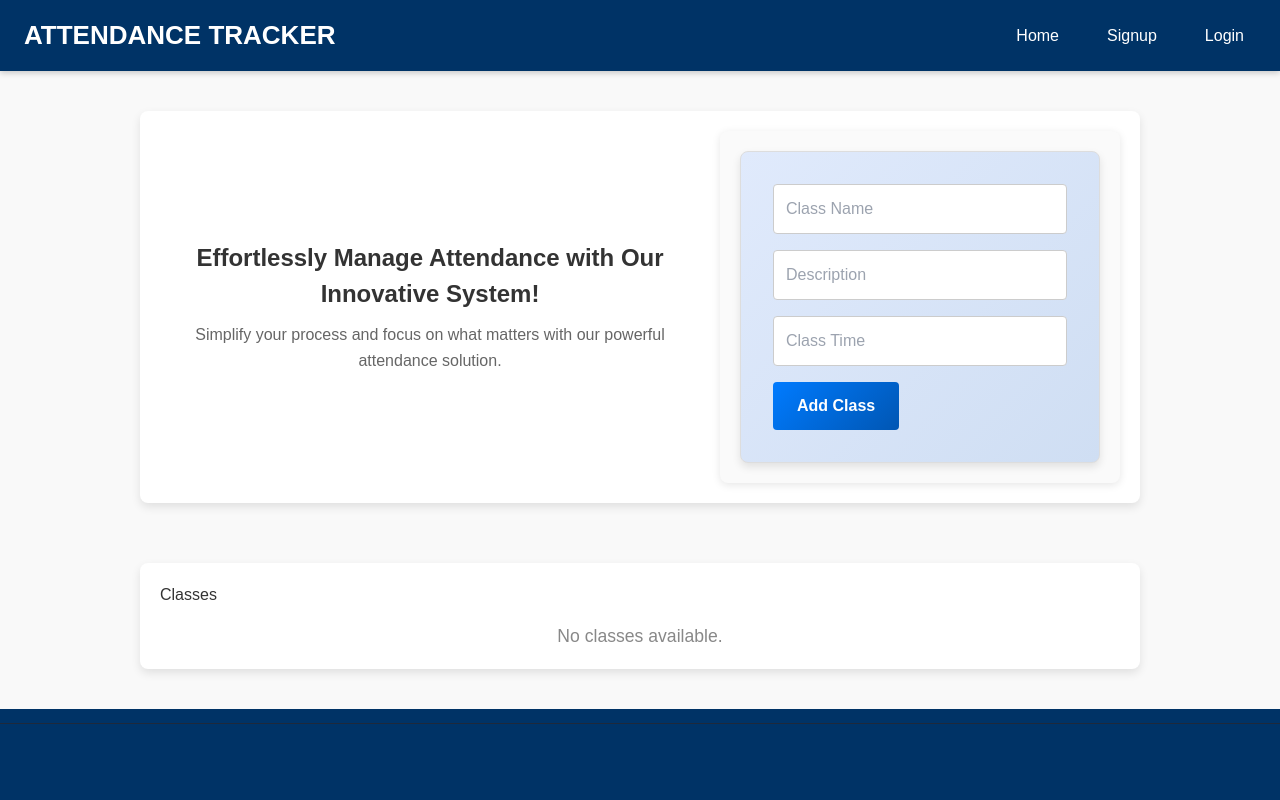
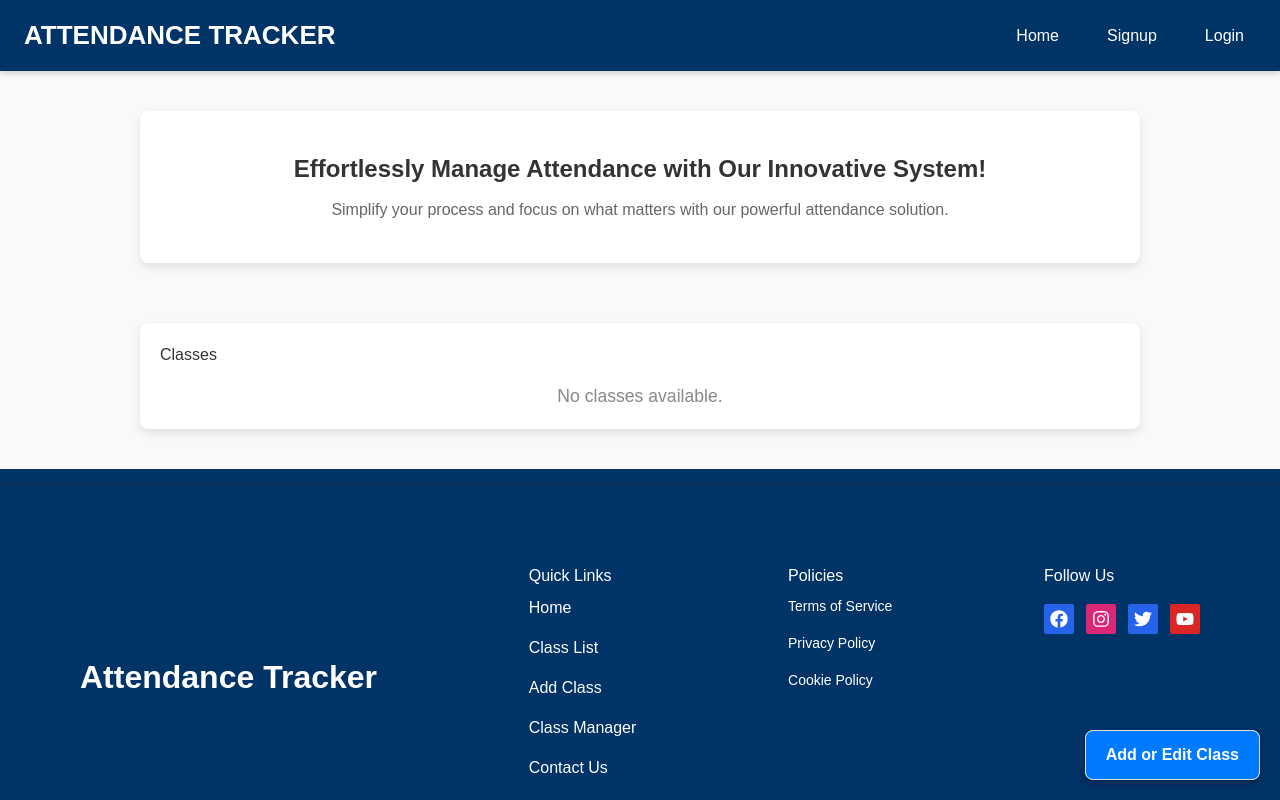
Before and after one commit to Pujarani06052001/attendance-tracker-frontend, a React (Vite) app: page /ClassManager in a window 1280 px wide. Shown: the top 800 px of the page. Built offline with nearby package versions, Linux system fonts and the light colour scheme.

Commit message:
Centered the form in the middle of the screen

```diff
--- a/src/components/ClassManager.css
+++ b/src/components/ClassManager.css
@@ -21,19 +21,19 @@
   padding: 20px;
   border-radius: 8px;
   box-shadow: 0 4px 10px rgba(0, 0, 0, 0.1);
-  align-items: center; /* Center items vertically */
+  align-items: center;
 }
 
 /* Centered text section with vertical centering */
 .class-manager-text {
   flex: 1;
-  text-align: center; /* Center text horizontally */
+  text-align: center;
   display: flex;
   flex-direction: column;
   align-items: center;
-  justify-content: center; /* Center text vertically */
-  height: 100%; /* Ensures full height usage for centering */
-  padding: 20px 0; /* Add vertical padding */
+  justify-content: center;
+  height: 100%;
+  padding: 20px 0;
 }
 
 .class-manager-text h4 {
@@ -85,7 +85,7 @@ form {
   display: flex;
   flex-direction: column;
   gap: 10px;
-  width: 100%; /* Make form take up full width of container */
+  width: 100%;
 }
 
 input, button {
@@ -117,3 +117,58 @@ button:hover {
     padding-right: 0;
   }
 }
+
+
+/* Centered Form Styles */
+.form-container {
+  display: none;
+  position: fixed;
+  top: 50%;
+  left: 50%;
+  transform: translate(-50%, -50%);
+  width: 90%;
+  max-width: 400px;
+  background-color: white;
+  padding: 20px;
+  box-shadow: 0 4px 15px rgba(0, 0, 0, 0.1);
+  z-index: 1000;
+  border-radius: 8px;
+}
+
+.form-container.active {
+  display: block;
+}
+
+
+.modal-overlay {
+  display: none;
+  position: fixed;
+  top: 0;
+  left: 0;
+  width: 100%;
+  height: 100%;
+  background: rgba(0, 0, 0, 0.5);
+  z-index: 999;
+}
+
+.modal-overlay.active {
+  display: block;
+}
+
+.open-form-button {
+  position: fixed;
+  bottom: 20px;
+  right: 20px;
+  padding: 12px 20px;
+  background-color: #007bff;
+  color: white;
+  font-weight: 600;
+  border-radius: 8px;
+  cursor: pointer;
+  box-shadow: 0 4px 6px rgba(0, 0, 0, 0.1);
+  z-index: 1001;
+}
+
+.open-form-button:hover {
+  background-color: #0056b3;
+}
--- a/src/components/ClassManager.jsx
+++ b/src/components/ClassManager.jsx
@@ -1,3 +1,147 @@
+
+// import React, { useState, useEffect } from 'react';
+// import ClassForm from './ClassForm';
+// import ClassList from './ClassList';
+// import axios from 'axios';
+// import './ClassManager.css';
+
+// const ClassManager = () => {
+//   const [classes, setClasses] = useState([]);
+//   const [currentClass, setCurrentClass] = useState(null);
+//   const [loading, setLoading] = useState(true);
+
+//   // Retrieve the token from localStorage
+//   const token = localStorage.getItem('token');
+//   console.log('Token:', token); // Debugging
+
+//   // Check token expiration and handle logout
+//   const checkTokenExpiration = () => {
+//     if (token) {
+//       const base64Url = token.split('.')[1];
+//       const decodedValue = JSON.parse(atob(base64Url));
+//       const currentTime = Math.floor(Date.now() / 1000); // Current time in seconds
+//       if (decodedValue.exp < currentTime) {
+//         console.warn('Token expired. Logging out...');
+//         localStorage.removeItem('token');
+//         window.location.href = '/login'; // Redirect to login page
+//       }
+//     }
+//   };
+
+//   useEffect(() => {
+//     checkTokenExpiration();
+//     fetchClasses();
+//   }, []);
+
+//   // Handle errors (401 Unauthorized or other errors)
+//   const handleError = (error) => {
+//     if (error.response && error.response.status === 401) {
+//       console.error('Unauthorized access - maybe the token is invalid or expired');
+//       localStorage.removeItem('token');
+//       window.location.href = '/login'; // Redirect to login
+//     } else {
+//       console.error('An error occurred:', error);
+//     }
+//   };
+
+//   // Fetch classes
+//   const fetchClasses = async () => {
+//     if (!token) {
+//       console.error('No token found, please log in.');
+//       setLoading(false);
+//       return;
+//     }
+//     try {
+//       const response = await axios.get('/class/all', {
+//         headers: { Authorization: `Bearer ${token}` },
+//       });
+//       setClasses(response.data);
+//     } catch (error) {
+//       handleError(error);
+//     } finally {
+//       setLoading(false);
+//     }
+//   };
+
+//   // Add a new class
+//   const addClass = async (newClass) => {
+//     if (!token) {
+//       console.error('No token found, please log in.');
+//       return;
+//     }
+//     try {
+//       await axios.post('/class/add', newClass, {
+//         headers: { Authorization: `Bearer ${token}` },
+//       });
+//       fetchClasses();
+//     } catch (error) {
+//       handleError(error);
+//     }
+//   };
+
+//   // Update an existing class
+//   const updateClass = async (updatedClass) => {
+//     if (!token) {
+//       console.error('No token found, please log in.');
+//       return;
+//     }
+//     try {
+//       await axios.put(`/class/update/${updatedClass._id}`, updatedClass, {
+//         headers: { Authorization: `Bearer ${token}` },
+//       });
+//       fetchClasses();
+//       setCurrentClass(null); // Reset current class after updating
+//     } catch (error) {
+//       handleError(error);
+//     }
+//   };
+
+
+//   // Delete a class
+//   const deleteClass = async (id) => {
+//     if (!token) {
+//       console.error('No token found, please log in.');
+//       return;
+//     }
+//     try {
+//       await axios.delete(`/class/delete/${id}`, {
+//         headers: { Authorization: `Bearer ${token}` },
+//       });
+//       fetchClasses();
+//     } catch (error) {
+//       handleError(error);
+//     }
+//   };
+
+//   return (
+//     <div className="class-manager-container">
+//       <div className="intro-and-form">
+//         <div className="class-manager-text">
+//           <h4>Effortlessly Manage Attendance with Our Innovative System!</h4>
+//           <p>Simplify your process and focus on what matters with our powerful attendance solution.</p>
+//         </div>
+//         <div className="form-container">
+//           <ClassForm
+//             onAddClass={addClass}
+//             onUpdateClass={updateClass}
+//             currentClass={currentClass}
+//             setCurrentClass={setCurrentClass}
+//           />
+//         </div>
+//       </div>
+//       <div className="class-list-container">
+//         {loading ? (
+//           <p>Loading classes...</p>
+//         ) : (
+//           <ClassList classes={classes} onEdit={setCurrentClass} onDelete={deleteClass} />
+//         )}
+//       </div>
+//     </div>
+//   );
+// };
+
+// export default ClassManager;
+
 
 import React, { useState, useEffect } from 'react';
 import ClassForm from './ClassForm';
@@ -9,17 +153,17 @@ const ClassManager = () => {
   const [classes, setClasses] = useState([]);
   const [currentClass, setCurrentClass] = useState(null);
   const [loading, setLoading] = useState(true);
+  const [isFormVisible, setIsFormVisible] = useState(false);  // To control form visibility in modal
+  const [isOverlayVisible, setIsOverlayVisible] = useState(false); // To control overlay visibility
 
-  // Retrieve the token from localStorage
   const token = localStorage.getItem('token');
   console.log('Token:', token); // Debugging
 
-  // Check token expiration and handle logout
   const checkTokenExpiration = () => {
     if (token) {
       const base64Url = token.split('.')[1];
       const decodedValue = JSON.parse(atob(base64Url));
-      const currentTime = Math.floor(Date.now() / 1000); // Current time in seconds
+      const currentTime = Math.floor(Date.now() / 1000);
       if (decodedValue.exp < currentTime) {
         console.warn('Token expired. Logging out...');
         localStorage.removeItem('token');
@@ -33,18 +177,16 @@ const ClassManager = () => {
     fetchClasses();
   }, []);
 
-  // Handle errors (401 Unauthorized or other errors)
   const handleError = (error) => {
     if (error.response && error.response.status === 401) {
       console.error('Unauthorized access - maybe the token is invalid or expired');
       localStorage.removeItem('token');
-      window.location.href = '/login'; // Redirect to login
+      window.location.href = '/login';
     } else {
       console.error('An error occurred:', error);
     }
   };
 
-  // Fetch classes
   const fetchClasses = async () => {
     if (!token) {
       console.error('No token found, please log in.');
@@ -63,7 +205,6 @@ const ClassManager = () => {
     }
   };
 
-  // Add a new class
   const addClass = async (newClass) => {
     if (!token) {
       console.error('No token found, please log in.');
@@ -79,7 +220,6 @@ const ClassManager = () => {
     }
   };
 
-  // Update an existing class
   const updateClass = async (updatedClass) => {
     if (!token) {
       console.error('No token found, please log in.');
@@ -96,8 +236,6 @@ const ClassManager = () => {
     }
   };
 
-
-  // Delete a class
   const deleteClass = async (id) => {
     if (!token) {
       console.error('No token found, please log in.');
@@ -113,6 +251,18 @@ const ClassManager = () => {
     }
   };
 
+  // Function to toggle form visibility and overlay
+  const toggleForm = () => {
+    setIsFormVisible(!isFormVisible);
+    setIsOverlayVisible(!isOverlayVisible);
+  };
+
+  // Function to close the modal
+  const closeForm = () => {
+    setIsFormVisible(false);
+    setIsOverlayVisible(false);
+  };
+
   return (
     <div className="class-manager-container">
       <div className="intro-and-form">
@@ -120,6 +270,9 @@ const ClassManager = () => {
           <h4>Effortlessly Manage Attendance with Our Innovative System!</h4>
           <p>Simplify your process and focus on what matters with our powerful attendance solution.</p>
         </div>
+        <button onClick={toggleForm} className="open-form-button">
+    Add or Edit Class
+  </button>
         <div className="form-container">
           <ClassForm
             onAddClass={addClass}
@@ -136,6 +289,24 @@ const ClassManager = () => {
           <ClassList classes={classes} onEdit={setCurrentClass} onDelete={deleteClass} />
         )}
       </div>
+
+      {/* Button to open the form as a modal */}
+      <button onClick={toggleForm} className="open-form-button">
+        Add or Edit Class
+      </button>
+
+      {/* Modal Overlay */}
+      <div className={`modal-overlay ${isOverlayVisible ? 'active' : ''}`} onClick={closeForm}></div>
+
+      {/* Form Modal */}
+      <div className={`form-container ${isFormVisible ? 'active' : ''}`}>
+        <ClassForm
+          onAddClass={addClass}
+          onUpdateClass={updateClass}
+          currentClass={currentClass}
+          setCurrentClass={setCurrentClass}
+        />
+      </div>
     </div>
   );
 };
```
